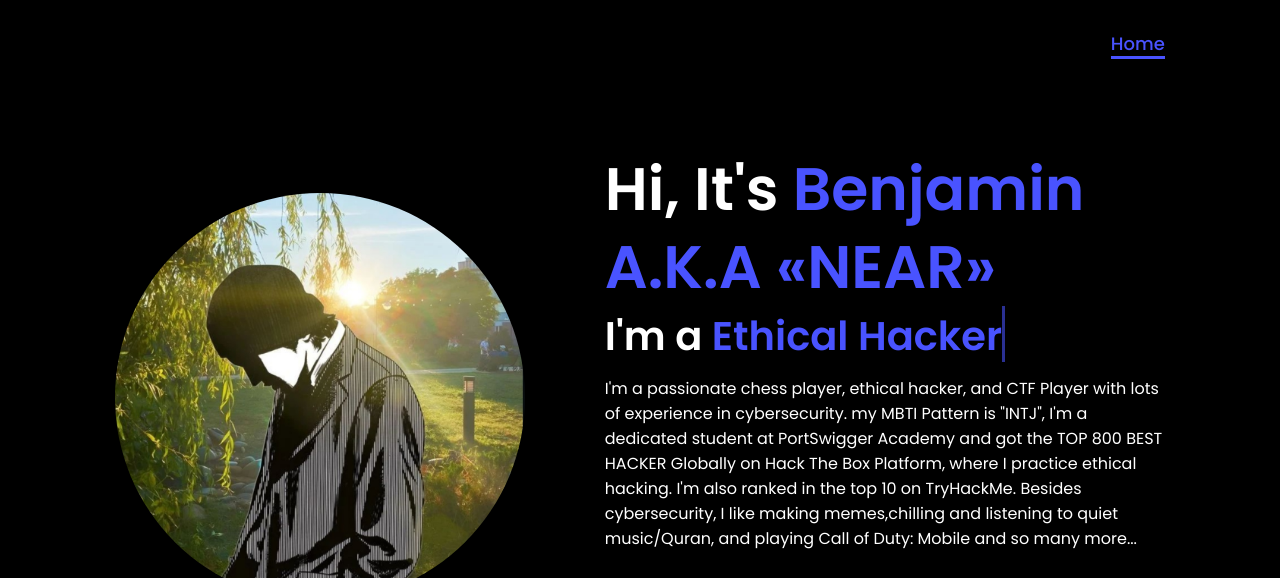
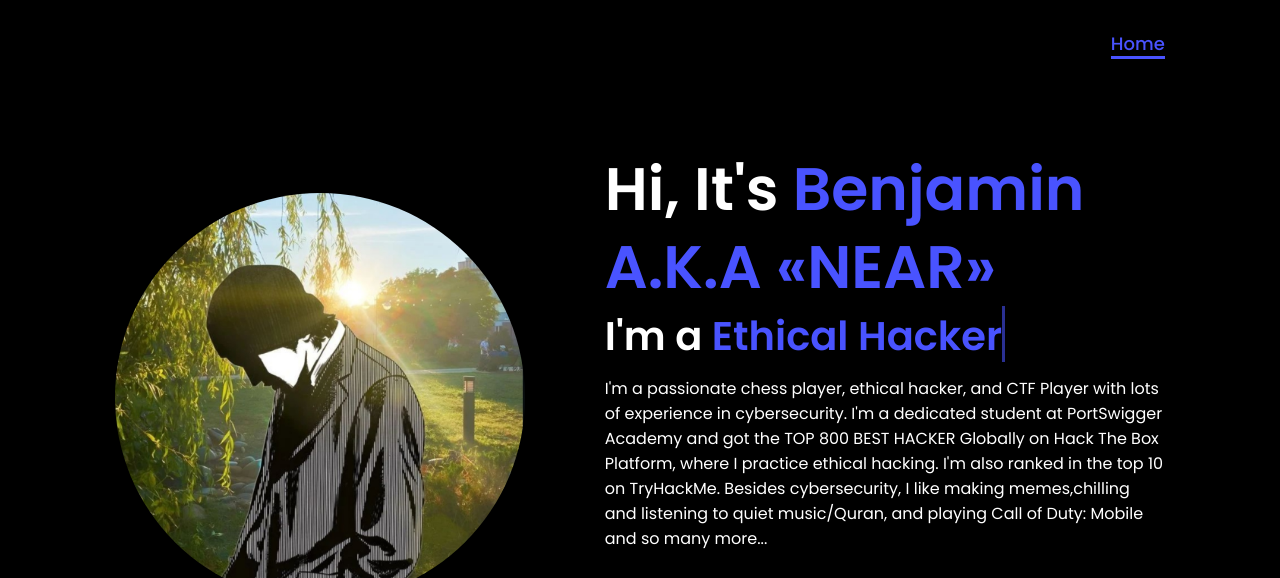
Before and after one commit to plutoniumv/plutoniumv.github.io, a plain HTML site: page index.html in a window 1280 px wide. Shown: the top 578 px of the page. Drawn offline with Linux system fonts and the light colour scheme.

Commit message:
index.html

```diff
--- a/index.html
+++ b/index.html
@@ -23,7 +23,7 @@
         <div class="home-content">
             <h1>Hi, It's <span>Benjamin A.K.A «NEAR»</span></h1>
             <h3 class="typing-text">I'm a <span></span></h3>
-            <p>I'm a passionate chess player, ethical hacker, and CTF Player with lots of experience in cybersecurity. my MBTI Pattern is "INTJ", I'm a dedicated student at PortSwigger Academy and got the TOP 800 BEST HACKER Globally on Hack The Box Platform, where I practice ethical hacking. I'm also ranked in the top 10 on TryHackMe. Besides cybersecurity, I like making memes,chilling and listening to quiet music/Quran, and playing Call of Duty: Mobile and so many more...</p>
+            <p>I'm a passionate chess player, ethical hacker, and CTF Player with lots of experience in cybersecurity. I'm a dedicated student at PortSwigger Academy and got the TOP 800 BEST HACKER Globally on Hack The Box Platform, where I practice ethical hacking. I'm also ranked in the top 10 on TryHackMe. Besides cybersecurity, I like making memes,chilling and listening to quiet music/Quran, and playing Call of Duty: Mobile and so many more...</p>
             <div class="social-icons">
                 <a href="https://www.instagram.com/v8fg_._?igsh=MXA1YmNsODZ6cHc0MQ=="><i class="fa-brands fa-instagram"></i></a>
                 <a href="https://www.medium.com/@ech0ech0"><i class="fa-brands fa-medium"></i></a>
```
